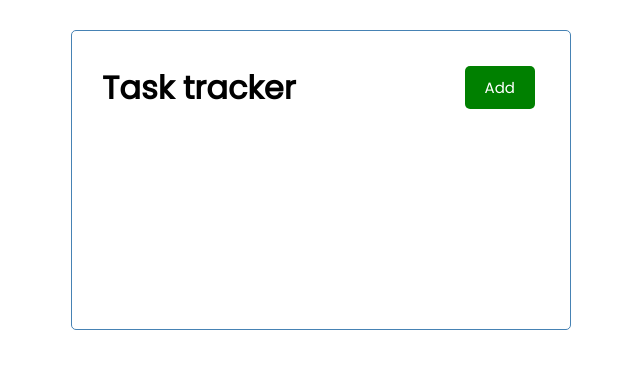
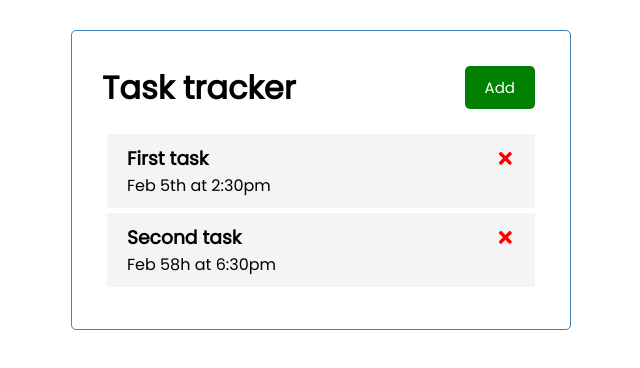
Before and after one commit to mirusser/learning-react, a React (Create React App) app in the folder src/react-task-tracker/: page / in a window 1280 px wide. Shown: the top 368 px of the page, without its empty margins (319-959 px from the left). Built offline with nearby package versions, Linux system fonts and the light colour scheme.

Commit message:
delete task & prop drilling

```diff
--- a/src/react-task-tracker/package.json
+++ b/src/react-task-tracker/package.json
@@ -8,6 +8,7 @@
     "@testing-library/user-event": "^12.8.3",
     "react": "^17.0.2",
     "react-dom": "^17.0.2",
+    "react-icons": "^4.2.0",
     "react-scripts": "4.0.3",
     "web-vitals": "^1.1.2"
   },
--- a/src/react-task-tracker/src/App.js
+++ b/src/react-task-tracker/src/App.js
@@ -1,10 +1,37 @@
+import React, { useState } from 'react'
 import './App.css'
 import Header from './Components/Header'
+import Tasks from './Components/Tasks'
 
 function App() {
+  const [tasks, setTasks] = useState([
+    {
+      id: 1,
+      text: 'First task',
+      day: 'Feb 5th at 2:30pm',
+      reminder: true,
+    },
+    {
+      id: 2,
+      text: 'Second task',
+      day: 'Feb 58h at 6:30pm',
+      reminder: false,
+    },
+  ])
+
+  const deleteTask = (id) => {
+    console.log(`delete: ${id}`)
+    setTasks(tasks.filter((task) => task.id !== id))
+  }
+
   return (
     <div className='container'>
       <Header />
+      {tasks.length > 0 ? (
+        <Tasks tasks={tasks} onDelete={deleteTask} />
+      ) : (
+        'No tasks'
+      )}
     </div>
   )
 }
--- /dev/null
+++ b/src/react-task-tracker/src/Components/Task.js
@@ -0,0 +1,19 @@
+import React from 'react'
+import { FaTimes } from 'react-icons/fa'
+
+const Task = ({ task, onDelete }) => {
+  return (
+    <div className='task'>
+      <h3>
+        {task.text}{' '}
+        <FaTimes
+          style={{ color: 'red', cursor: 'pointer' }}
+          onClick={() => onDelete(task.id)}
+        />
+      </h3>
+      <p>{task.day}</p>
+    </div>
+  )
+}
+
+export default Task
--- /dev/null
+++ b/src/react-task-tracker/src/Components/Tasks.js
@@ -0,0 +1,14 @@
+import React from 'react'
+import Task from './Task'
+
+const Tasks = ({ tasks, onDelete }) => {
+  return (
+    <>
+      {tasks.map((task) => (
+        <Task key={task.id} task={task} onDelete={onDelete} />
+      ))}
+    </>
+  )
+}
+
+export default Tasks
```
Also changed, not shown: 1 other file (tests, documents, lock files or other folders).
